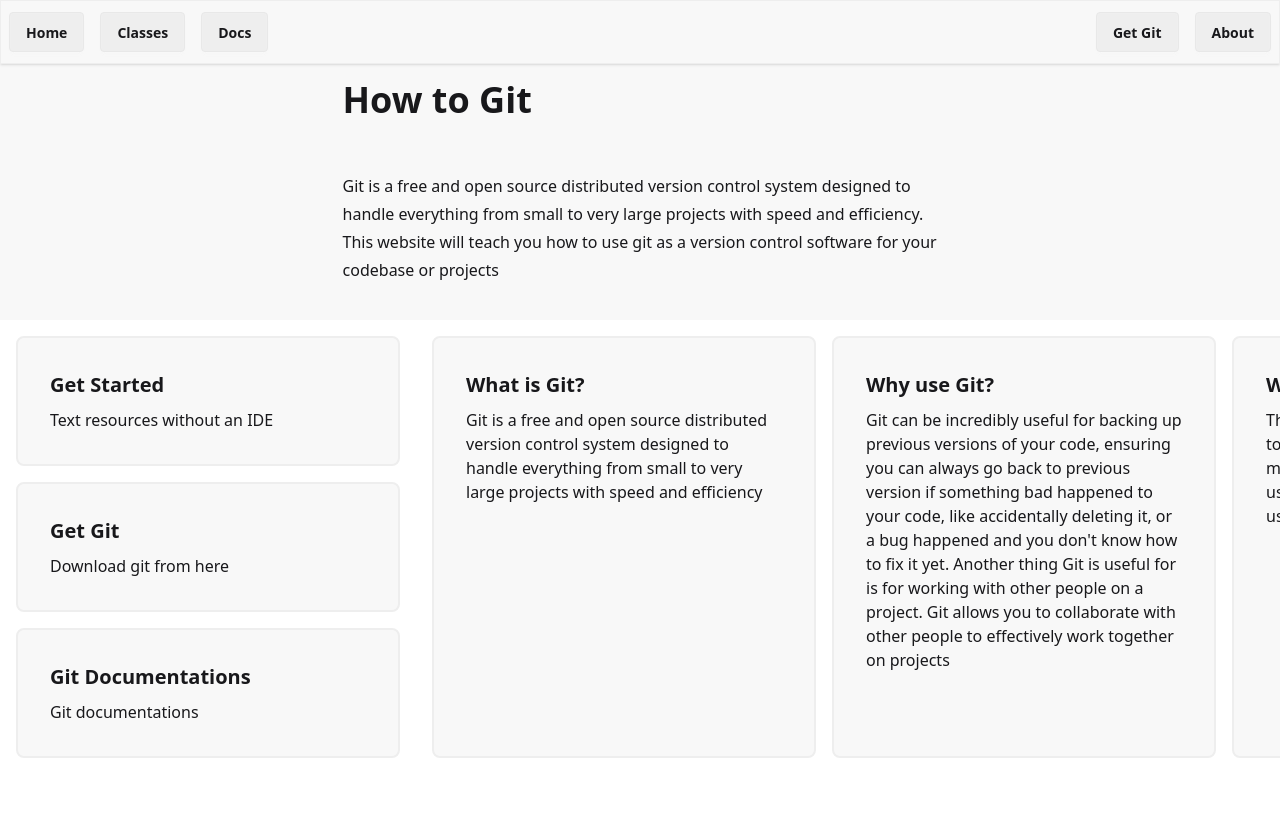
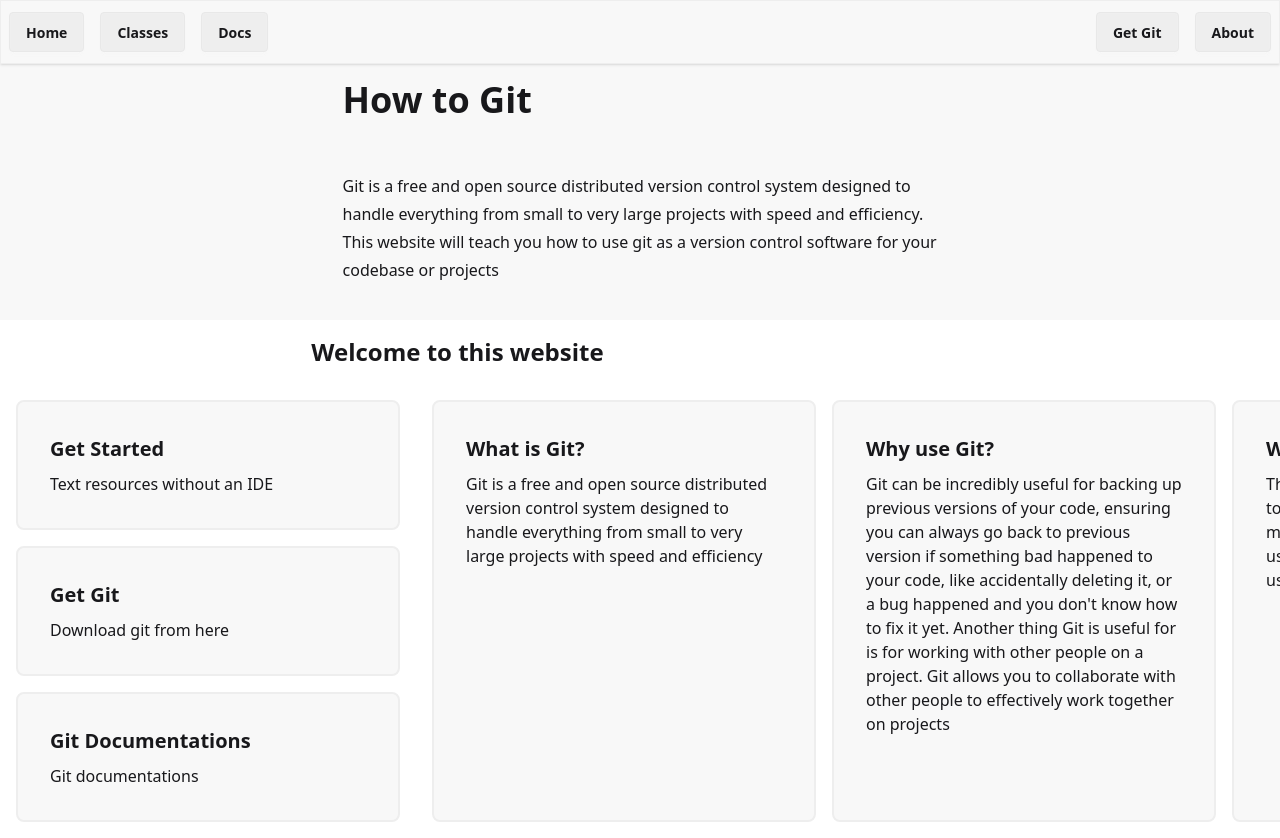
Before and after one commit to 46768/bd-git, a Next.js app: page /bd-git/ in a window 1280 px wide. Shown: the top 838 px of the page. Before the commit the page ends 800 px from the top, so only its background shows below. Built offline with nearby package versions, Linux system fonts and the light colour scheme.

Commit message:
feat: add scrolling text

```diff
--- a/src/app/globals.css
+++ b/src/app/globals.css
@@ -5,3 +5,14 @@
         light --default,
         dark --prefersdark;
 }
+@theme {
+	--animate-scroll: scroll 15s linear infinite;
+	@keyframes scroll {
+		0%{
+			translate: -50vw 0;
+		}
+		100% {
+			translate: 150vw 0;
+		}
+	}
+}
--- a/src/app/page.tsx
+++ b/src/app/page.tsx
@@ -21,6 +21,10 @@
                     </div>
                 </div>
             </div>
+
+			<div className="prose p-4">
+				<h2 className="animate-scroll max-w-none">Welcome to this website</h2>
+			</div>
 
             <div className="flex flex-row">
                 <div className="flex flex-col gap-4 m-4">
```
